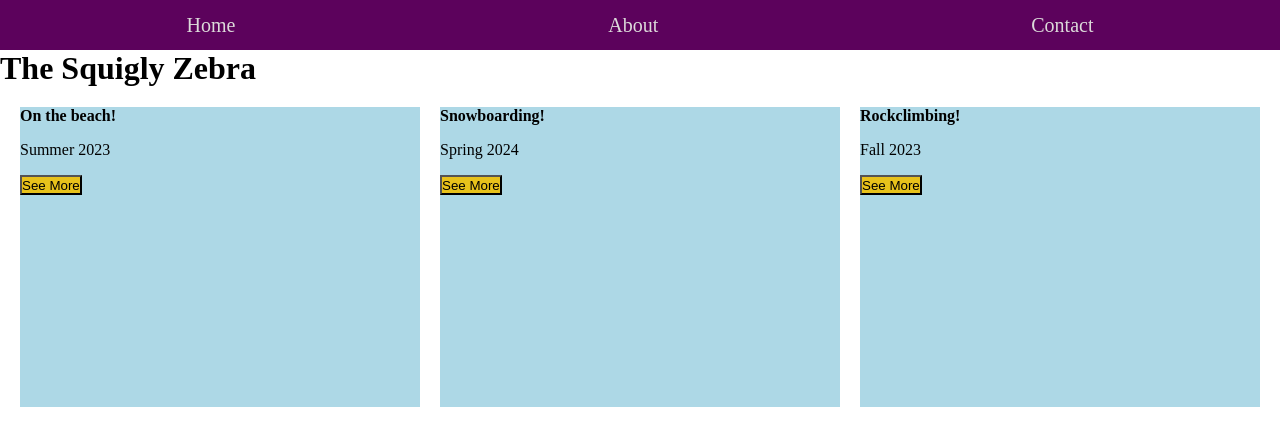
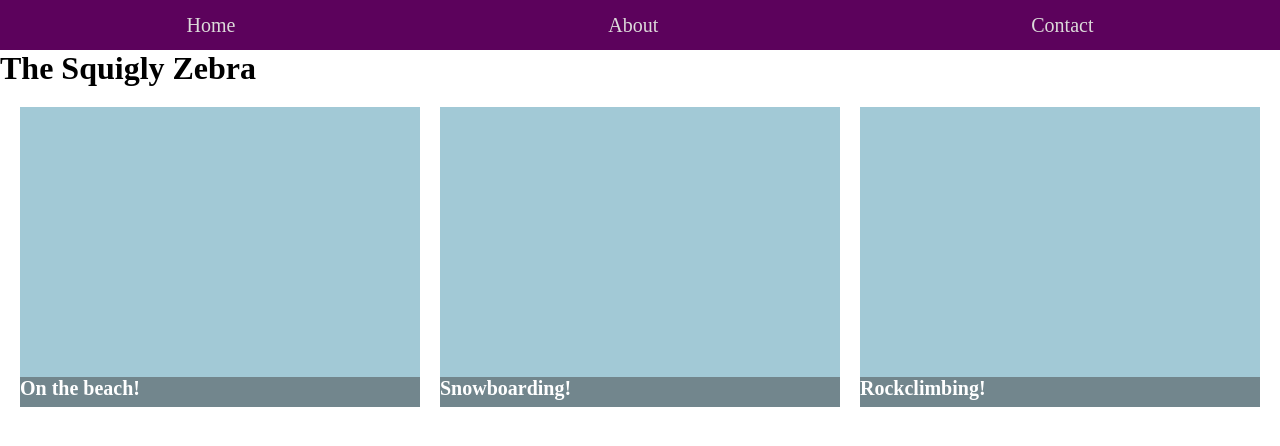
Before and after one commit to tstreets/week-8-app-state-management, a Next.js app: page / in a window 1280 px wide. Shown: the top 446 px of the page. Built offline with nearby package versions, Linux system fonts and the light colour scheme.

Commit message:
Added more styling the the showcase text area

```diff
--- a/src/app/page.module.css
+++ b/src/app/page.module.css
@@ -4,8 +4,3 @@
   column-gap: 20px;
   margin: 20px;
 }
-
-.zebraShowcaseImages div {
-  background-color: lightblue;
-  height: 300px;
-}
--- a/src/components/ShowcaseImage/index.js
+++ b/src/components/ShowcaseImage/index.js
@@ -2,10 +2,14 @@ import showcaseStyles from "./showcase.module.css";
 
 export default function ShowcaseImage({ title, shortDesc }) {
   return (
-    <div>
-      <h4>{title}</h4>
-      <p>{shortDesc}</p>
-      <button className={showcaseStyles.showcaseButton}>See More</button>
+    <div
+      style={{ backgroundColor: "#a2c9d6", height: "300px", display: "flex" }}
+    >
+      <div className={showcaseStyles.showcaseText}>
+        <h4>{title}</h4>
+        <p>{shortDesc}</p>
+        <button className={showcaseStyles.showcaseButton}>See More</button>
+      </div>
     </div>
   );
 }
--- a/src/components/ShowcaseImage/showcase.module.css
+++ b/src/components/ShowcaseImage/showcase.module.css
@@ -1,4 +1,24 @@
+.showcaseText {
+  background-color: #3a373775;
+  width: 100%;
+  height: 30px;
+  overflow: hidden;
+  margin-top: auto;
+  color: white;
+}
+
+.showcaseText h4 {
+  font-size: 20px;
+}
+
+.showcaseText:hover {
+  height: 120px;
+}
+
 .showcaseButton {
-  height: 20px;
-  background-color: rgb(232, 194, 27);
+  min-height: 20px;
+  background-color: #e8c21b;
+
+  padding: 10px 20px;
+  border: none;
 }
```
Also changed, not shown: public/button-background.webp (added).
